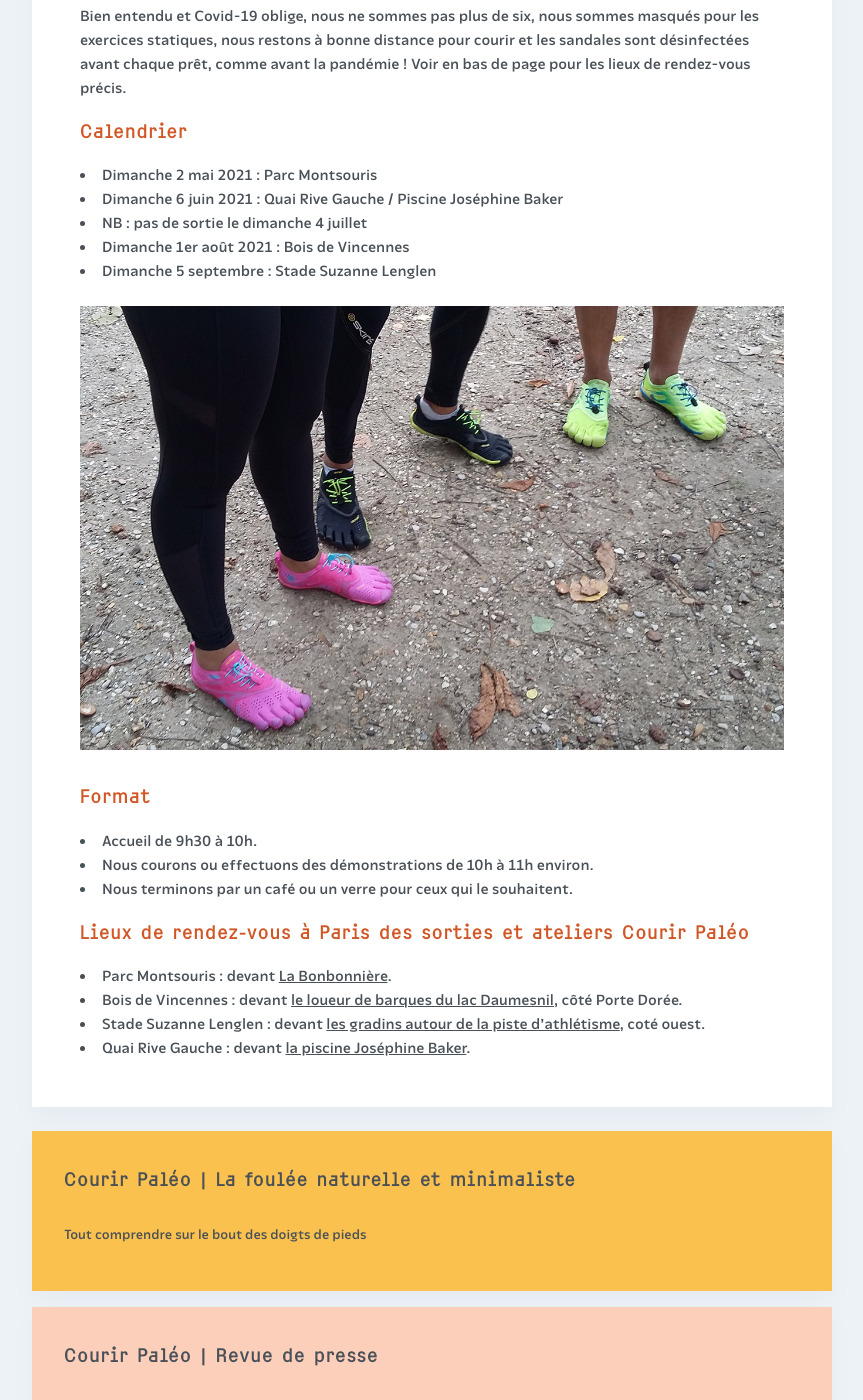
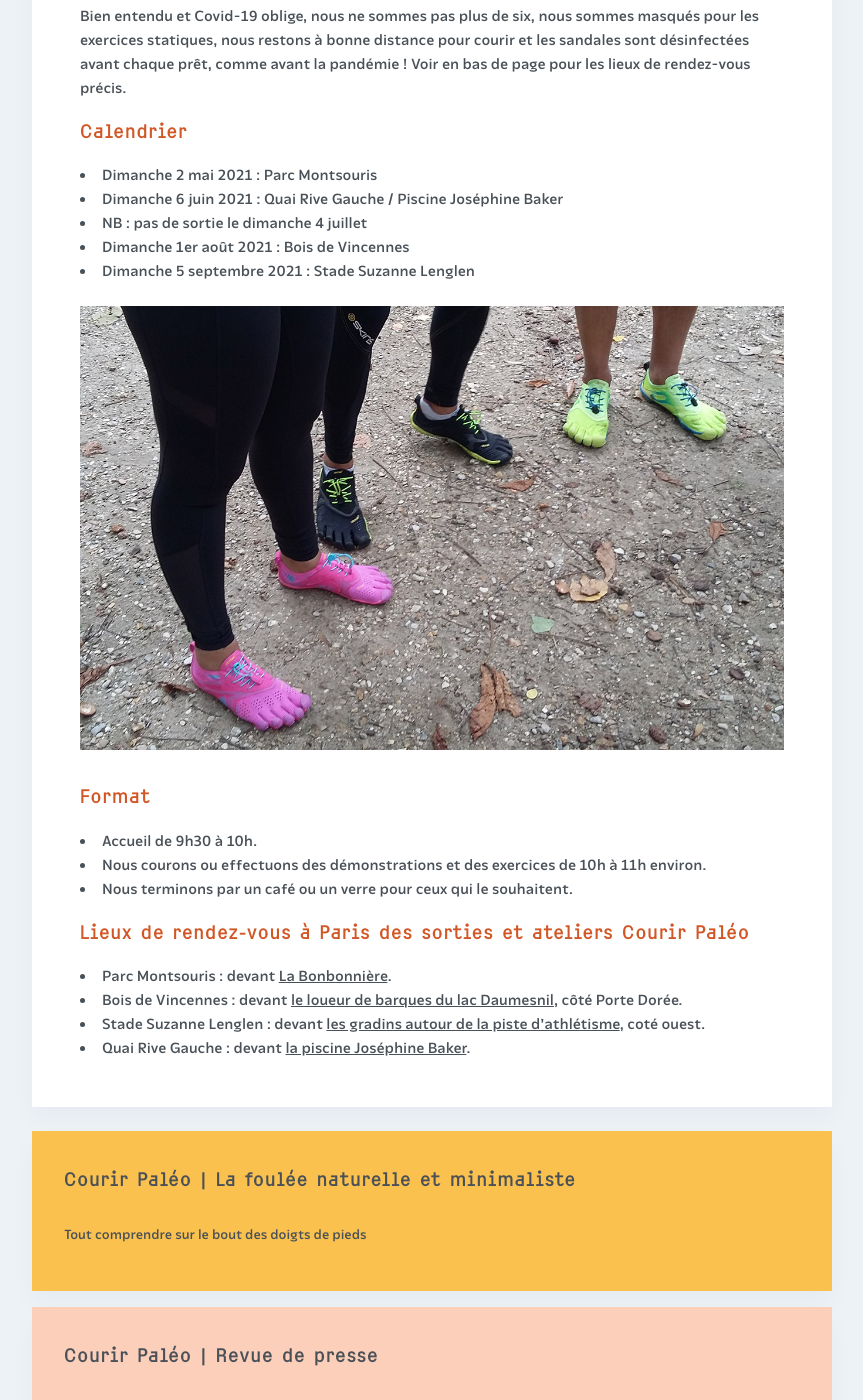
Before and after one commit to courirpaleo/courirpaleo.github.io, a Jekyll site: the page built from _pages-secondary/sorties.md, in a window 1280 px wide and 1400 px high, scrolled down 925 px. Shown: the whole window, without its empty margins (208-1071 px from the left). Built offline with Jekyll 4.4.1, drawn with Linux system fonts in a browser that asks for light colours; some web fonts are replaced.

Commit message:
Update sorties.md

```diff
--- a/_pages-secondary/sorties.md
+++ b/_pages-secondary/sorties.md
@@ -19,14 +19,14 @@
 ### Calendrier
 - Dimanche 2 mai 2021&nbsp;: Parc Montsouris
 - Dimanche 6 juin 2021&nbsp;: Quai Rive Gauche / Piscine Joséphine Baker
-- NB : pas de sortie le dimanche 4 juillet
+- NB&nbsp;: pas de sortie le dimanche 4 juillet
 - Dimanche 1er août 2021&nbsp;: Bois de Vincennes
-- Dimanche 5 septembre : Stade Suzanne Lenglen
+- Dimanche 5 septembre 2021&nbsp;: Stade Suzanne Lenglen
 
 ![Courir Paleo](/assets/images/CourirPaleo_atelier_Bois-de-Vincennes_2017_VFF2_1200px.jpg)
 ### Format
 - Accueil de 9h30 à 10h.
-- Nous courons ou effectuons des démonstrations de 10h à 11h environ.
+- Nous courons ou effectuons des démonstrations et des exercices de 10h à 11h environ.
 - Nous terminons par un café ou un verre pour ceux qui le souhaitent.
 
 ### Lieux de rendez-vous à Paris des sorties et ateliers Courir&nbsp;Paléo
```
